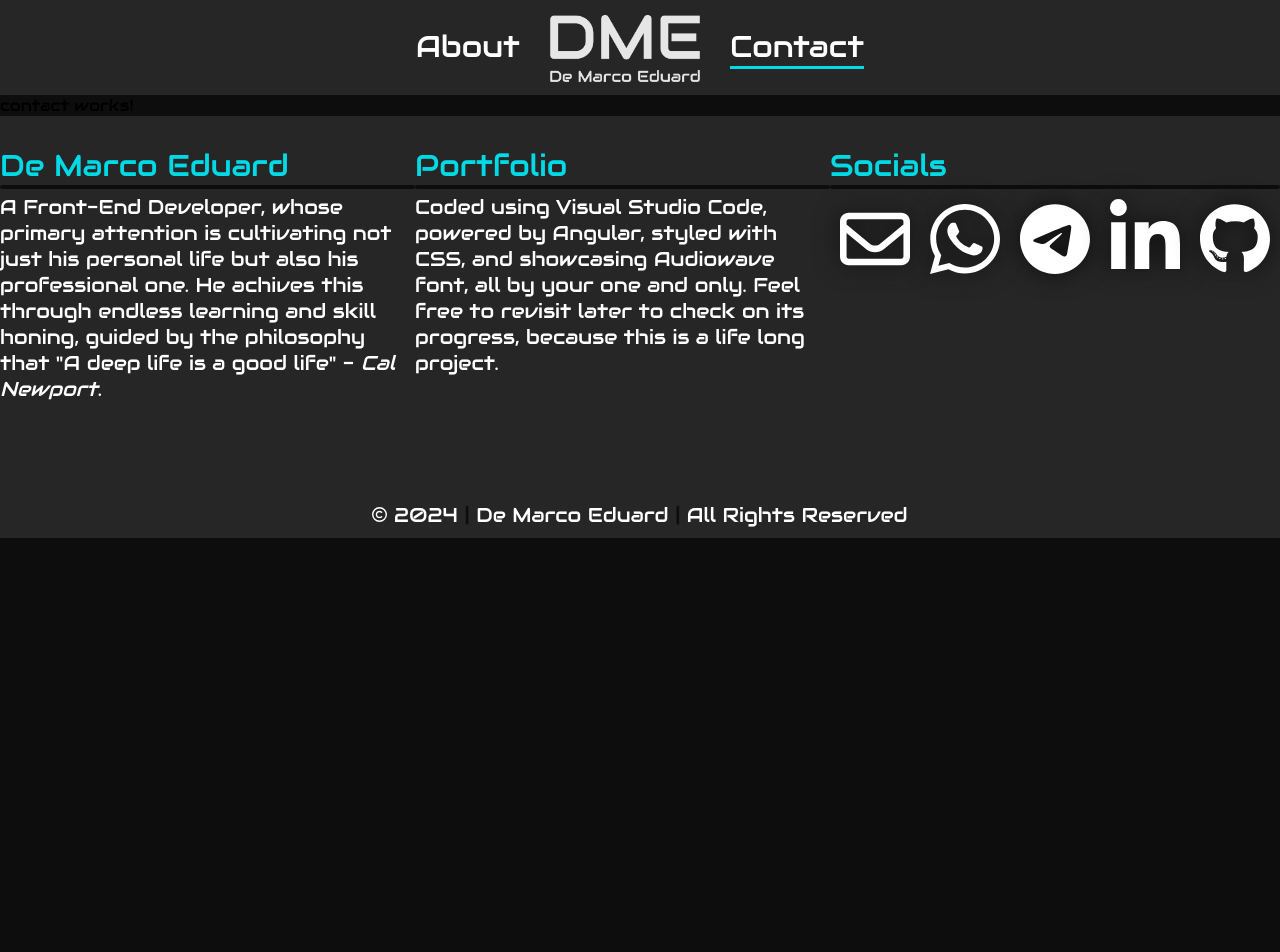
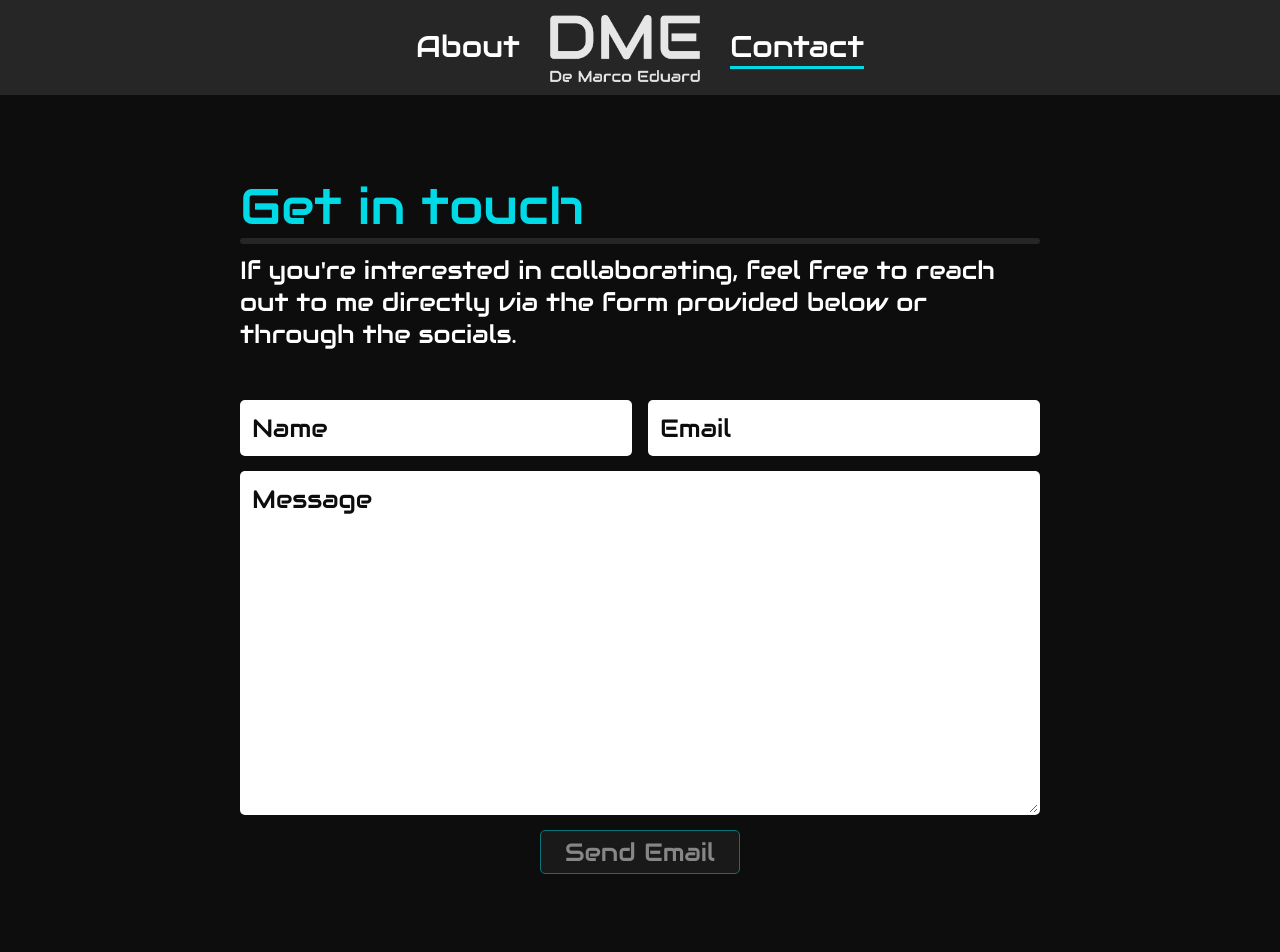
Before and after one commit to demarcoeduard/portfolio, an Angular app: page /contact in a window 1280 px wide. Shown: the top 952 px of the page. Before the commit the page ends 800 px from the top, so only its background shows below. Built offline with nearby package versions, Linux system fonts and the light colour scheme.

Commit message:
added email sending functionality

```diff
--- a/src/app/contact/contact.component.css
+++ b/src/app/contact/contact.component.css
@@ -0,0 +1,95 @@
+.contact-wrapper {
+  width: 800px;
+  display: flex;
+  flex-direction: column;
+  margin: 80px auto;
+}
+
+h1 {
+  color: var(--action-color);
+  font-weight: normal;
+  font-size: 50px;
+}
+
+hr {
+  border: 3px solid var(--primary-color);
+  border-radius: 5px;
+}
+
+p {
+  color: var(--accent-color);
+  padding-top: 10px;
+  font-size: 25px;
+}
+
+/* FORM */
+
+form {
+  display: flex;
+  flex-direction: column;
+  row-gap: 15px;
+  margin-top: 50px;
+}
+
+.input-wrapper {
+  display: flex;
+  justify-content: space-between;
+}
+
+input {
+  font-size: 25px;
+  padding: 10px;
+  border: 2px solid transparent;
+  border-radius: 5px;
+  width: 49%;
+  color: var(--bg-color);
+}
+
+textarea {
+  font-size: 25px;
+  padding: 10px;
+  border: 2px solid transparent;
+  border-radius: 5px;
+  color: var(--bg-color);
+}
+
+input:focus, textarea:focus {
+  outline: none;
+}
+
+input::placeholder, textarea::placeholder {
+  color: var(--bg-color);
+}
+
+button {
+  width: 200px;
+  margin: auto;
+  font-size: 25px;
+  padding: 5px;
+  border: 1px solid var(--action-color);
+  border-radius: 5px;
+  cursor: pointer;
+  background-color: var(--primary-color);
+  color: var(--accent-color);
+  transition: 0.3s all;
+}
+
+button:hover {
+  background-color: var(--action-color);
+  color: var(--bg-color);
+}
+
+input.ng-invalid.ng-touched,
+textarea.ng-invalid.ng-touched {
+  border-color: red;
+}
+
+button:disabled {
+  opacity: 0.5;
+  cursor: not-allowed;
+}
+
+button:disabled:hover {
+  background-color: var(--primary-color);
+  color: var(--accent-color);
+}
--- a/src/app/contact/contact.component.html
+++ b/src/app/contact/contact.component.html
@@ -1 +1,32 @@
-<p>contact works!</p>
+<div class="contact-wrapper">
+  <h1>Get in touch</h1>
+  <hr>
+  <p>
+    If you're interested in collaborating, feel free to reach out to me directly
+    via the form provided below or through the socials.
+  </p>
+  <form [formGroup]="form" (ngSubmit)="onSubmit()">
+    <div class="input-wrapper">
+      <input
+      type="text"
+      name="name"
+      required
+      formControlName="name"
+      placeholder="Name">
+    <input
+      type="email"
+      name="email"
+      required
+      formControlName="email"
+      placeholder="Email">
+    </div>
+    <textarea
+      cols="30"
+      rows="10"
+      name="message"
+      required
+      formControlName="message"
+      placeholder="Message"></textarea>
+    <button [disabled]="!form.valid" type="submit">Send Email</button>
+  </form>
+</div>
--- a/src/app/contact/contact.component.ts
+++ b/src/app/contact/contact.component.ts
@@ -1,10 +1,32 @@
-import { Component } from '@angular/core';
+import { Component, OnInit } from '@angular/core';
+import { FormControl, FormGroup, Validators } from '@angular/forms';
+import emailjs  from '@emailjs/browser';
 
 @Component({
   selector: 'app-contact',
   templateUrl: './contact.component.html',
   styleUrls: ['./contact.component.css']
 })
-export class ContactComponent {
+export class ContactComponent implements OnInit{
+  form: FormGroup = new FormGroup({
+    name: new FormControl('', Validators.required),
+    email: new FormControl('', [Validators.required, Validators.email]),
+    message: new FormControl('', Validators.required)
+  });
 
+  ngOnInit(): void {
+    scrollTo(0, 0);
+  }
+
+  async onSubmit() {
+    emailjs.init('lrNLjX_1GADlejMlY');
+    let response = await emailjs.send("service_7rd7yfc","template_pm7o5e8",{
+      from_name: this.form.value.name,
+      from_email: this.form.value.email,
+      message: this.form.value.message,
+    });
+
+    alert('Email has been sent!');
+    this.form.reset();
+  }
 }
```
